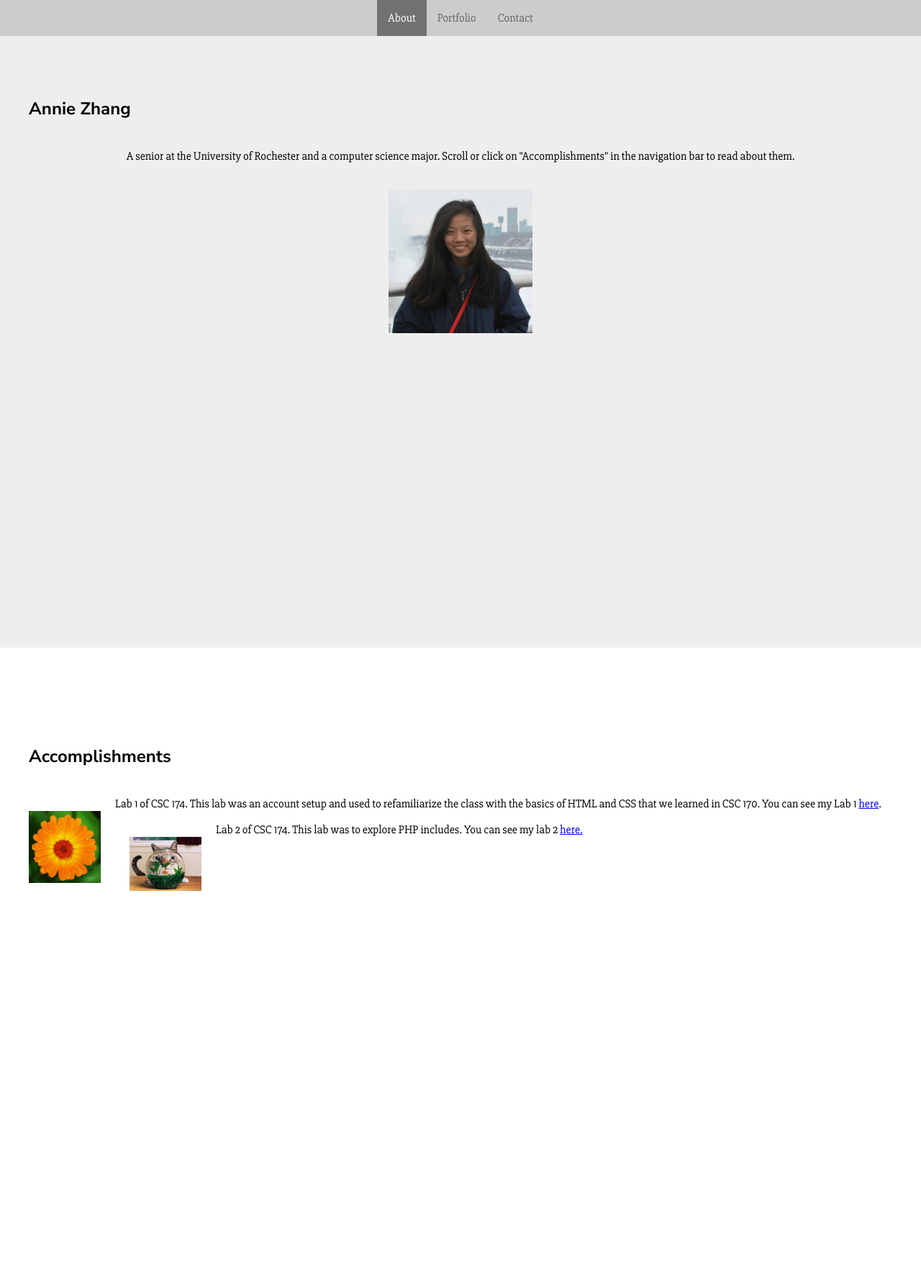
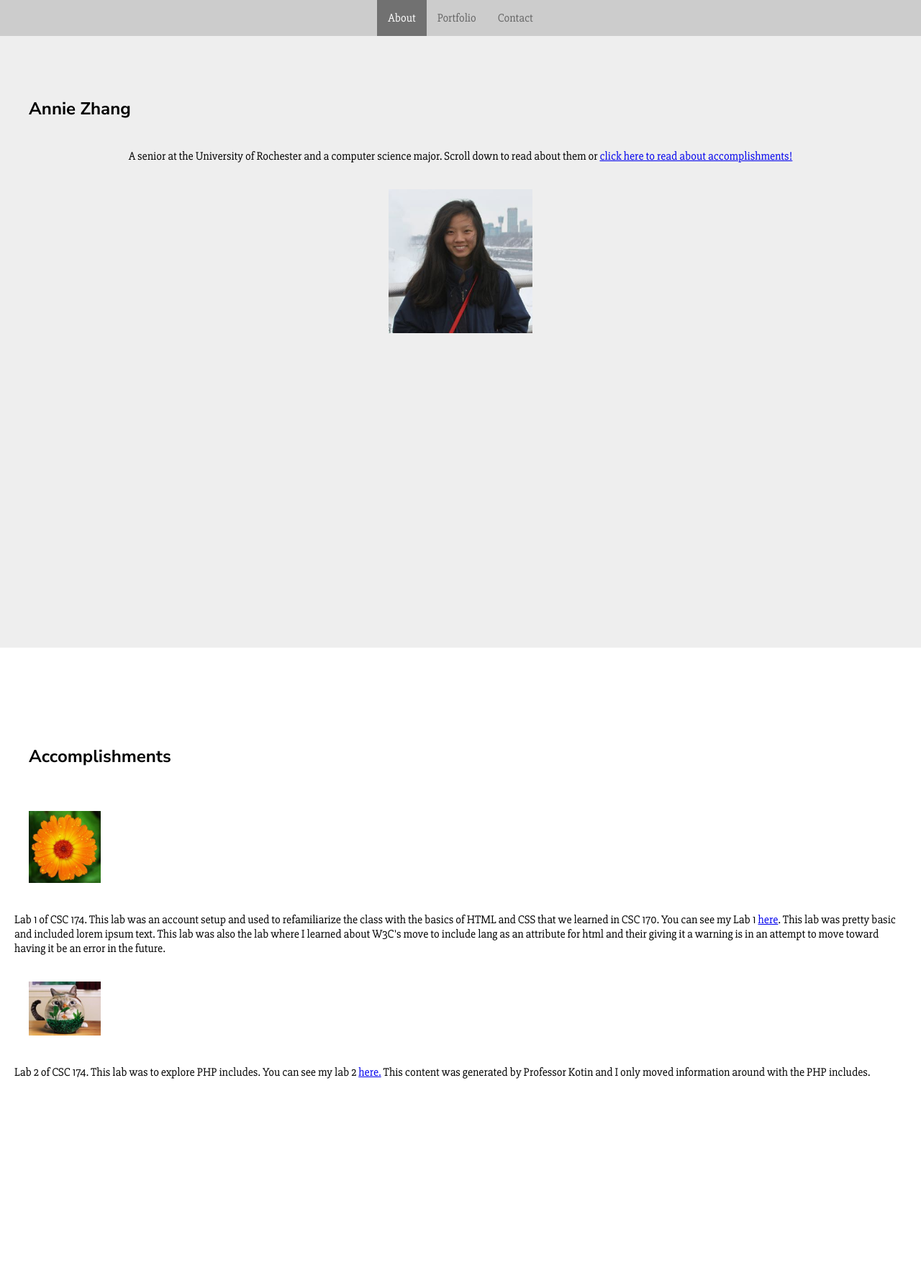
Before and after one commit to anniezhn/project03, a PHP site: page / in a window 1280 px wide. Shown: the top 1776 px of the page at 72% size. Run offline with PHP 8.4, Linux system fonts and the light colour scheme.

Commit message:
Updates after the grade

```diff
--- a/css/long-scrolly.css
+++ b/css/long-scrolly.css
@@ -1,5 +1,7 @@
+
+
 /*	****************************************
-	Base styles
+	Base styles (only for index page)
 	**************************************** */
 html, body {
     margin: 0; /* typical - gets rid of the default margin on the BODY */
--- a/css/styles.css
+++ b/css/styles.css
@@ -23,7 +23,7 @@ section img{
 a:hover { color: #ddd; }
 
 /*	****************************************
-	Layout!!
+	Layout
 	**************************************** */
 /* Persistent Nav */
 .main-menu {
@@ -52,30 +52,25 @@ a:hover { color: #ddd; }
 }
 
 
-
-/* State */
-
-.active a{ color: white; }
-
-
 /* Content */
-
 
 .second-pic{
 	max-width: 100px;
 	max-height: 100px;
-	float: left;
+	align-content: left;
 }
 
-.second-section{
-	display: block;
-	text-align: left;
+.accomplish{
+  text-align: left;
+}
+
+.accomplish table, th, td {
+   border: 0;
 }
 
 .container{
 	padding: 20px;
 }
-
 
 
 /*	****************************************
@@ -90,8 +85,8 @@ a:hover { color: #ddd; }
 }
 
 .mySlides img{
-  width: 100%;
-  max-height: 300px;
+  max-width: 700px;
+  max-height: 400px;
   text-align: center;
 }
 
@@ -179,3 +174,34 @@ a:hover { color: #ddd; }
   from {opacity: .4}
   to {opacity: 1}
 }
+
+/* State */
+
+.active a{ color: white; }
+
+
+
+/*  *************************************
+  Media Queries
+  ************************************* */
+
+@media (max-width: 720px) {
+  .mySlides img{
+    max-width: 100%;
+    max-height: 300px;
+  }
+}
+
+@media (max-width: 540px) {
+  .mySlides img{
+    max-width: 100%;
+    max-height: 200px;
+  }
+}
+
+@media (max-width: 480px) {
+  .mySlides img{
+    max-width: 100%;
+    max-height: 100px;
+  }
+}
--- a/database-write.php
+++ b/database-write.php
@@ -12,7 +12,7 @@
 	$result = mysqli_query($connection, $query);
 
 	$NumberOfRowsAffected = mysqli_affected_rows($connection);
-		if($NumberOfRowsAffected < 1 ) {
+	if($NumberOfRowsAffected < 1 ) {
  		die('No records were written to the database. Waaaa!');
 	}
 
--- a/index.php
+++ b/index.php
@@ -8,11 +8,12 @@
     <?php include "inc/top.inc"; ?>
     <?php include "inc/nav.inc"; ?>
 
+
     <!-- Top Section -->
     <section id="first">
         <div class="container">
         <h1>Annie Zhang</h1>
-        <p>A senior at the University of Rochester and a computer science major. Scroll or click on "Accomplishments" in the navigation bar to read about them.</p>
+        <p>A senior at the University of Rochester and a computer science major. Scroll down to read about them or <a href="#second"> click here to read about accomplishments!</a></p>
         <img src="images/annie.jpg" alt="Annie Zhang">
        </div><!-- .container -->
 
@@ -20,16 +21,15 @@
 
     <!-- Second Section -->
     <section id="second">
-      <div class="container">
+      <div class="container accomplish">
         <h1>Accomplishments</h1>
-        <div class="second-section">
-          <img src="images/flower.jpg" alt="Flower" class="second-pic">
-          <p>Lab 1 of CSC 174. This lab was an account setup and used to refamiliarize the class with the basics of HTML and CSS that we learned in CSC 170. You can see my Lab 1 <a href="http://urcsc170.org/azhang/lab01/">here</a>.</p>
-        </div>
-        <div class="second-section">
-          <img src="images/pets.jpg" alt="Pet" class="second-pic">
-          <p>Lab 2 of CSC 174. This lab was to explore PHP includes. You can see my lab 2 <a href="http://urcsc170.org/azhang/lab02/index.php">here.</a></p>
-        </div>
+        <table>
+          <tr><img src="images/flower.jpg" alt="Flower" class="second-pic"></tr>
+          <tr><p>Lab 1 of CSC 174. This lab was an account setup and used to refamiliarize the class with the basics of HTML and CSS that we learned in CSC 170. You can see my Lab 1 <a href="http://urcsc170.org/azhang/lab01/">here</a>. This lab was pretty basic and included lorem ipsum text. This lab was also the lab where I learned about W3C's move to include lang as an attribute for html and their giving it a warning is in an attempt to move toward having it be an error in the future.</p></tr>
+          <tr><img src="images/pets.jpg" alt="Pet" class="second-pic"></tr>
+          <tr><p>Lab 2 of CSC 174. This lab was to explore PHP includes. You can see my lab 2 <a href="http://urcsc170.org/azhang/lab02/index.php">here.</a> This content was generated by Professor Kotin and I only moved information around with the PHP includes.</p></tr>
+        </table>
+
      </div><!-- .container -->
 
     </section>
--- a/portfolio.php
+++ b/portfolio.php
@@ -7,7 +7,6 @@
     <title>Project 3</title>
     <?php include "inc/top.inc"; ?>
 	<?php include "inc/nav.inc"; ?>
-
 
 
 	<div class="slideshow-container">
```
Also changed, not shown: contact.php (+16 -13 lines), database-read.php (+2 -5 lines), images/annie.jpg, images/flower.jpg, images/lab01.jpg (added), images/lab01.png (deleted), images/lab02.jpg (added), images/lab02.png (deleted), images/lab03.jpg (added), images/lab03.png (deleted).
